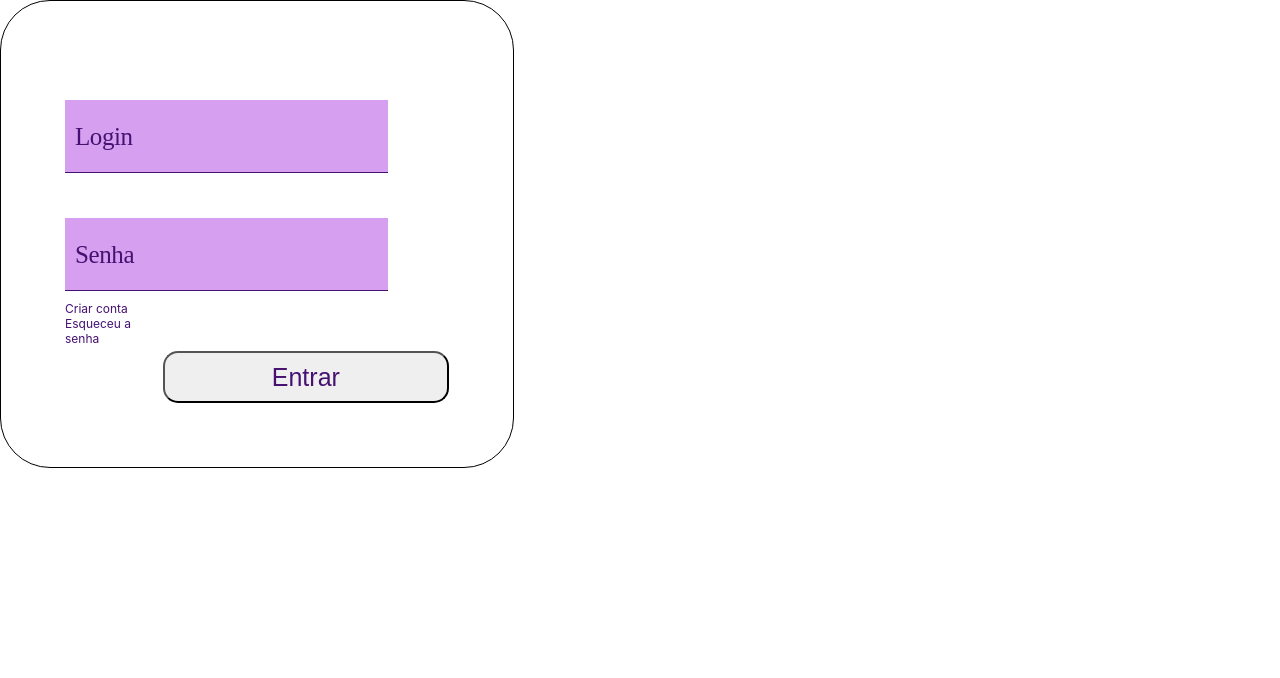
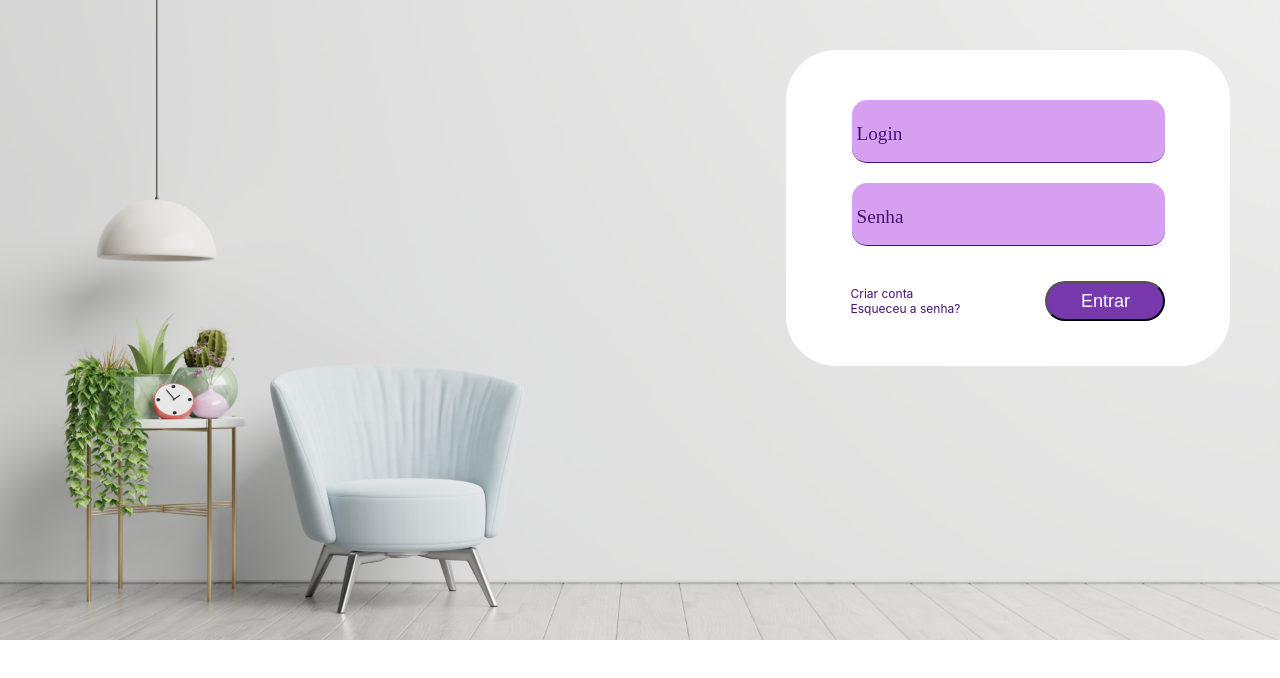
Before and after one commit to ivantonial/allphotos, a React (Vite) app in the folder allphotos/: page /signin in a window 1280 px wide. Shown: the top 678 px of the page. Built offline with nearby package versions, Linux system fonts and the light colour scheme.

Commit message:
signin e signup

```diff
--- a/allphotos/src/pages/Signup/index.jsx
+++ b/allphotos/src/pages/Signup/index.jsx
@@ -3,17 +3,17 @@ import {faCoffee} from '@fortawesome/free-solid-svg-icons'
 import './signup.css'
 
 export function SignUp() {
+
   return (
     <div class="main-content">
-    <div class="img">
-    </div>
+      <img src="/src/assets/BackgroundImage.png" class="img"></img>
       <div id="container">
         <h1>Registrar</h1>
         <input type="text" name="Nome" placeholder= 'Nome...' id="input-name"/>
         <input type="password" name="password" placeholder="Senha..." id="input-password"/>
         <input type="email" name="email" placeholder="Email" id="input-email"/>
         <input type="date" name="date" placeholder="data" id="input-date"/>
-    <button id="btn">Entrar</button>
+        <button id="btn">Cadastrar</button>
       </div>
     </div>
   )
--- a/allphotos/src/pages/Signup/signup.css
+++ b/allphotos/src/pages/Signup/signup.css
@@ -1,62 +1,59 @@
-
-
-html,
 body {
-  width: 100%;
-  height: 100%;
-}
-main {
-  width: 100%;
+  margin: 0;
 }
 
 .main-content {
   display: flex;
-  align-items: center;
-  justify-content: space-evenly;
+  justify-content: end;
 }
 #container {
   display: flex;
   flex-direction: column;
+  justify-content: center;
+  align-items: center;
+  position: absolute;
+  background: rgb(255, 255, 255);
+  height: 100%;
+  width: 400px;
+  padding-left: 10px;
 }
 
 h1 {
   font-family: "Poppins", sans-serif;
-  font-size: 4em;
-  margin-top: 15px;
+  font-size: 3.5em;
+  margin-top: 1px;
 }
 input {
   width: 303px;
-  margin-top: 35px;
+  margin-top: 20px;
   border-top-style: hidden;
   border-right-style: hidden;
   border-left-style: hidden;
   border-bottom-style: groove;
   height: 52px;
-  padding: 10px;
-  left: 36px;
-  top: 182px;
-  font-size: 1.5625rem;
+  padding: 5px;
+  font-size: 1.2rem;
 }
 input::placeholder {
-  font-size: 1.5625rem;
+  font-size: 1.2rem;
   font-family: "FontAwesome";
-  line-height: 24px;
-  letter-spacing: -0.4px;
+  line-height: 20px;
 }
+
 .img {
-  width: 1035px;
-  height: 900px;
-  left: -122px;
-  top: 1px;
-  background: url(/src/assets/BackgroundImage.png);
+  width: 100%;
+  height: auto;
 }
 button {
-  border-radius: 15px;
-  color: var(--black);
+  border-radius: 50px;
   font-size: 1.5625rem;
   margin-top: 50px;
   width: 303px;
   height: 52px;
-  left: 36px;
-  top: 414px;
+  background-color: #7638ac;
+  color: white;
 }
+
+button:hover {
+  opacity: 80%;
+}
--- a/allphotos/src/pages/signin/loginbox.jsx
+++ b/allphotos/src/pages/signin/loginbox.jsx
@@ -2,15 +2,22 @@ import React from "react";
 
 export default props =>{
     return(
+        <div class="main-content">
+            <img src="/src/assets/BackgroundImage.png" class="img"></img>
+
             <div id='login-box'>
                 <input type="text" id="username-login-input" placeholder="Login"/>
                 <input type="password" id="password-login-input"placeholder="Senha"/>
+
                 <div id="login-links-plus-btn">
                     <div id="login-links">
                         <a id='create-account-btn'href={props.registerURL}>Criar conta</a>
-                <a id='forgot-password-btn'href={props.fogotPasswordURL}>Esqueceu a senha</a>
+                        <a id='forgot-password-btn'href={props.fogotPasswordURL}>Esqueceu a senha?</a>
                     </div>
+                    <div id="btn-login-box">
                         <button type='button' id="btn-login">Entrar</button>
+                    </div>
+                </div>
             </div>
         </div>
     )
--- a/allphotos/src/pages/signin/signin.css
+++ b/allphotos/src/pages/signin/signin.css
@@ -1,18 +1,22 @@
 #login-box{
     display: flex;
     flex-direction: column;
-    border: 1px solid black;
-    padding: 5%;
+    align-items: center;
+    position: absolute;
+    background: rgb(255, 255, 255);
+    margin-top: 50px;
+    margin-right: 50px;
+    padding: 30px;
     border-radius: 50px;
     max-width: 30%;
     min-width: 10%;
     align-self: right;
-    gap: 10px;
     color: #451272;
 }
 #login-links{
     display: flex;
     flex-direction: column;
+    justify-content: center;
     color: #451272;
 }
 #login-links a{
@@ -28,12 +32,16 @@
 
 }
 #login-links-plus-btn{
+    margin-top: 20px;
     display: flex;
-    justify-content: space-between;
+    justify-content: space-around;
+    width: 400px;
+    height: 70px;
 }
 #username-login-input, #password-login-input{
     border: 0;
     border-bottom: #451272 solid 1px;
+    border-radius: 15px;
     font-size: 25px;
     color: #451272;
     background-color: #D79FF0;
@@ -42,3 +50,25 @@
 #username-login-input::placeholder, #password-login-input::placeholder{
     color: #451272;
 }
+
+#btn-login-box{
+    display: flex;
+    align-items: center;
+}
+
+#btn-login {
+    width: 120px;
+    height: 40px;
+    font-size: 18px;
+    margin-top: 0;
+}
+
+.main-content {
+    display: flex;
+    justify-content: end;
+  }
+
+.img {
+    width: 100%;
+    height: auto;
+  }
```
Also changed, not shown: 1 other file (tests, documents, lock files or other folders). Lines whose indentation alone changed are shown as unchanged.
